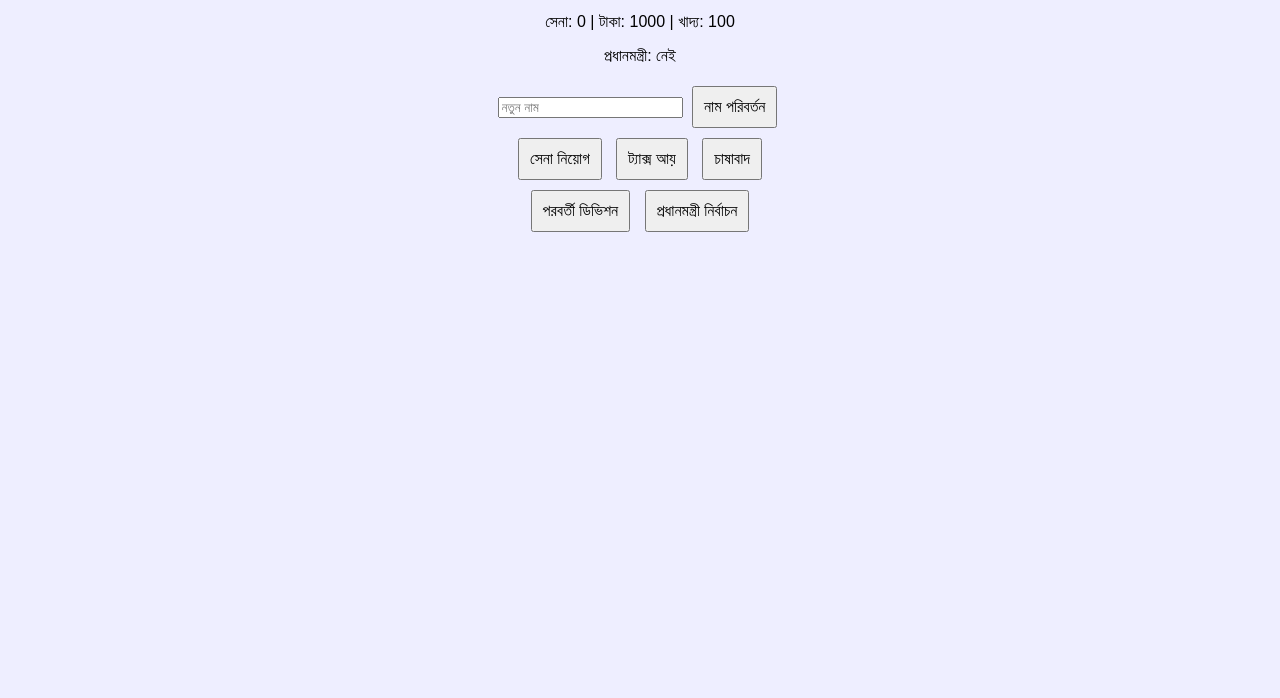
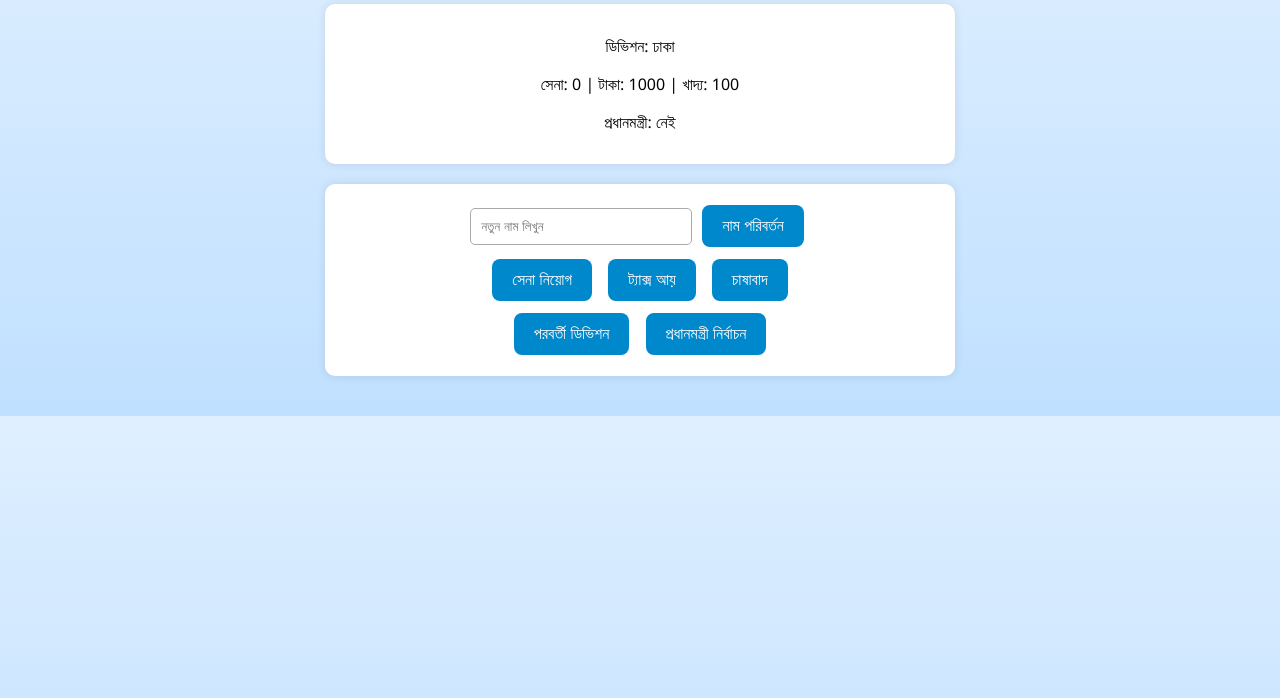
Before and after one commit to sazzadkst27/Bangladesh-game, a plain HTML site: page index.html in a window 1280 px wide. Shown: the part 102-800 px from the top of the page. Drawn offline with Linux system fonts and the light colour scheme.

Commit message:
Add files via upload

```diff
--- a/index.html
+++ b/index.html
@@ -4,10 +4,25 @@
   <meta charset="UTF-8" />
   <meta name="viewport" content="width=device-width, initial-scale=1" />
   <title>দেশ পরিচালনা গেম</title>
+  <link rel="manifest" href="manifest.json" />
+  <script>
+    if ('serviceWorker' in navigator) {
+      navigator.serviceWorker.register('service-worker.js')
+        .then(() => console.log("Service Worker Registered"));
+    }
+  </script>
   <style>
-    body { font-family: Arial; text-align: center; background: #eef; padding: 0; margin: 0; }
-    button { padding: 10px; margin: 5px; font-size: 16px; }
-    .stats { margin: 15px; }
+    body { font-family: 'Segoe UI', sans-serif; background: linear-gradient(to bottom, #dfefff, #c0e0ff); text-align: center; margin: 0; padding: 20px; }
+    h1 { animation: pulse 2s infinite; }
+    @keyframes pulse {
+      0% { transform: scale(1); color: #003366; }
+      50% { transform: scale(1.05); color: #0055aa; }
+      100% { transform: scale(1); color: #003366; }
+    }
+    button { padding: 12px 20px; margin: 6px; font-size: 16px; border-radius: 8px; border: none; background: #0088cc; color: white; cursor: pointer; transition: background 0.3s; }
+    button:hover { background: #005f99; }
+    .stats, .controls { margin: 20px auto; max-width: 600px; padding: 15px; background: white; border-radius: 10px; box-shadow: 0 0 10px rgba(0,0,0,0.1); }
+    input[type="text"] { padding: 10px; width: 200px; border-radius: 5px; border: 1px solid #aaa; }
   </style>
 </head>
 <body>
@@ -19,23 +34,25 @@
     <p>প্রধানমন্ত্রী: <span id="pm">নেই</span></p>
   </div>
 
-  <input type="text" id="divisionNameInput" placeholder="নতুন নাম" />
+  <div class="controls">
+    <input type="text" id="divisionNameInput" placeholder="নতুন নাম লিখুন" />
     <button onclick="renameDivision()">নাম পরিবর্তন</button><br>
     <button onclick="recruitArmy()">সেনা নিয়োগ</button>
     <button onclick="earnMoney()">ট্যাক্স আয়</button>
     <button onclick="farm()">চাষাবাদ</button><br>
     <button onclick="nextDivision()">পরবর্তী ডিভিশন</button>
     <button onclick="electPrimeMinister()">প্রধানমন্ত্রী নির্বাচন</button>
+  </div>
 
   <script>
     let divisions = [
-      { name: "ঢাকা", army: 0, money: 1000, food: 100, mp: "" },
-      { name: "চট্টগ্রাম", army: 0, money: 1000, food: 100, mp: "" },
-      { name: "রাজশাহী", army: 0, money: 1000, food: 100, mp: "" },
-      { name: "খুলনা", army: 0, money: 1000, food: 100, mp: "" },
-      { name: "বরিশাল", army: 0, money: 1000, food: 100, mp: "" },
-      { name: "সিলেট", army: 0, money: 1000, food: 100, mp: "" },
-      { name: "রংপুর", army: 0, money: 1000, food: 100, mp: "" }
+      { name: "ঢাকা", army: 0, money: 1000, food: 100 },
+      { name: "চট্টগ্রাম", army: 0, money: 1000, food: 100 },
+      { name: "রাজশাহী", army: 0, money: 1000, food: 100 },
+      { name: "খুলনা", army: 0, money: 1000, food: 100 },
+      { name: "বরিশাল", army: 0, money: 1000, food: 100 },
+      { name: "সিলেট", army: 0, money: 1000, food: 100 },
+      { name: "রংপুর", army: 0, money: 1000, food: 100 }
     ];
     let currentDivision = 0;
     let primeMinister = "";
@@ -57,7 +74,7 @@
         d.food -= 20;
         updateDisplay();
       } else {
-        alert("টাকা বা খাদ্য নেই!");
+        alert("টাকা বা খাদ্য পর্যাপ্ত নয়!");
       }
     }
 
```
Also changed, not shown: service-worker.js (+12 -4 lines), manifest.json. Lines whose indentation alone changed are shown as unchanged.
